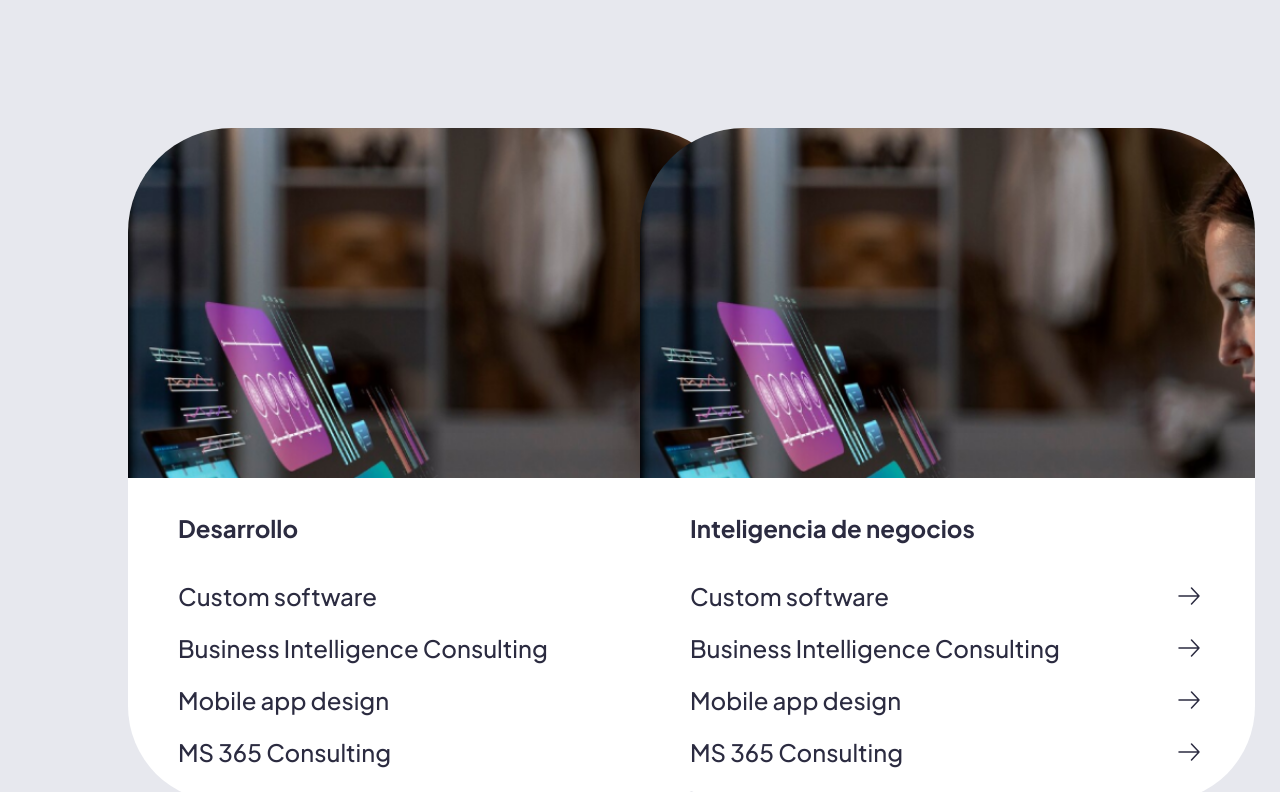
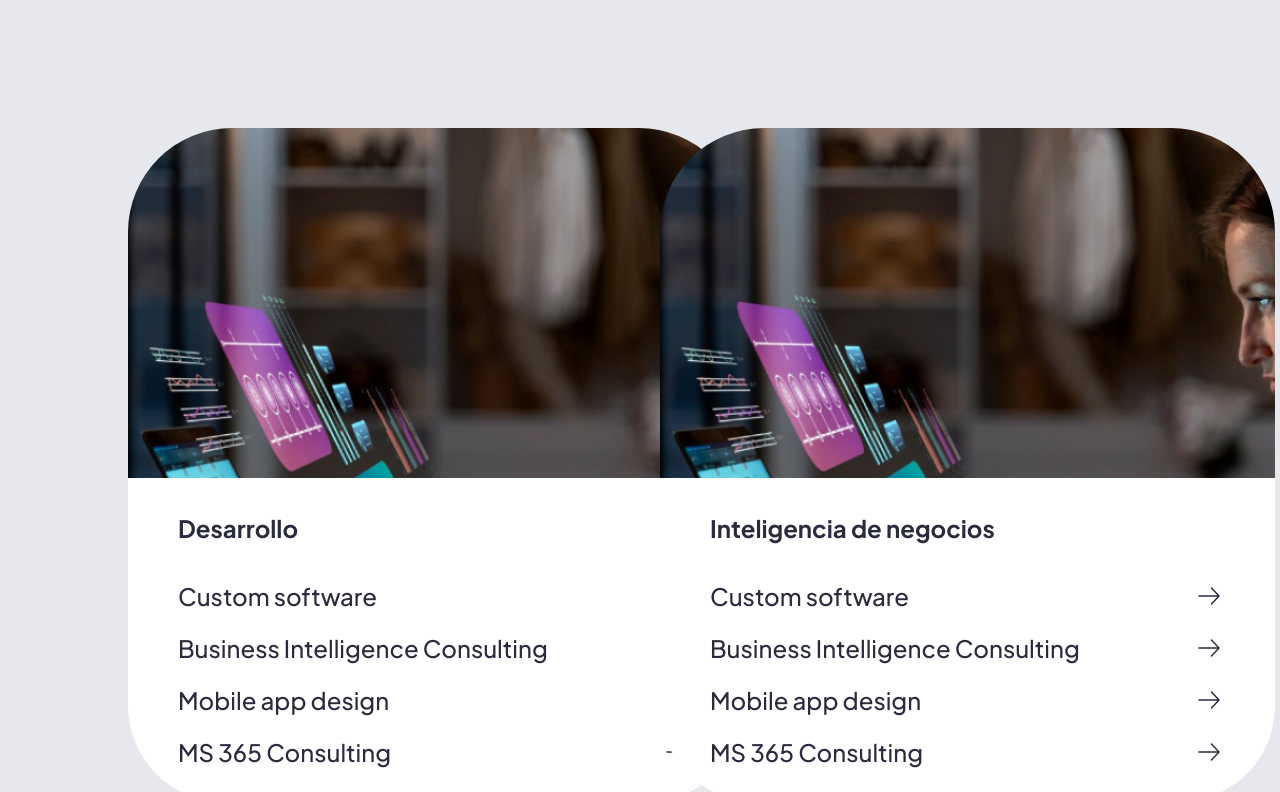
Before and after one commit to navadav-solutions/navadav-homepage, a Next.js app: page / in a window 1280 px wide. Shown: the part 3049-3841 px from the top of the page. Built offline with nearby package versions, Linux system fonts and the light colour scheme.

Commit message:
Update grid layout in Home component to enhance spacing between service cards for improved visual consistency.

```diff
--- a/app/page.tsx
+++ b/app/page.tsx
@@ -75,7 +75,7 @@
 
       <div className="relative">
         <section className="lg:w-[80%] w-[90%] flex flex-col gap-5 mx-auto py-16 text-center flex flex-col justify-center items-center">
-          <div className="grid lg:grid-cols-2 grid-cols-1 lg:gap-0 gap-4">
+          <div className="grid lg:grid-cols-2 grid-cols-1 gap-10">
             {services.map((service) => (
               <CardServices
                 key={service.title}
```
